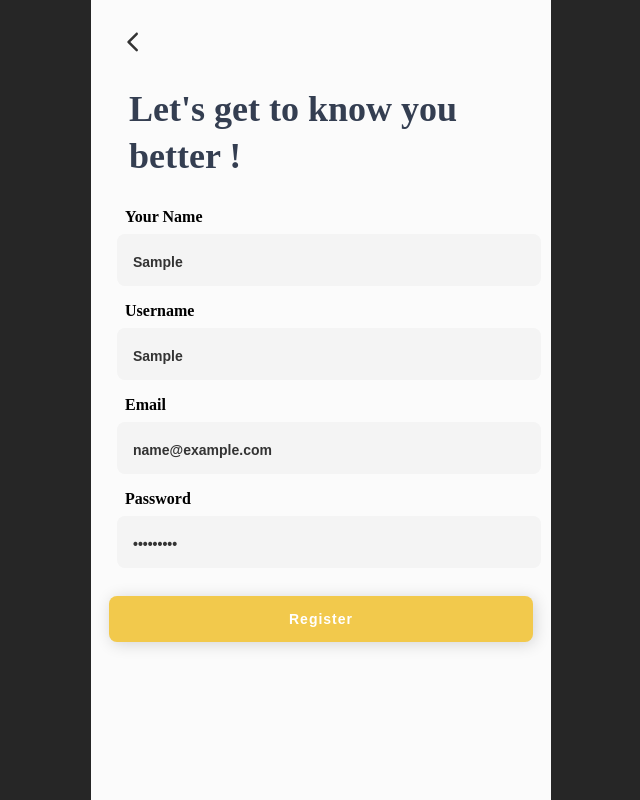
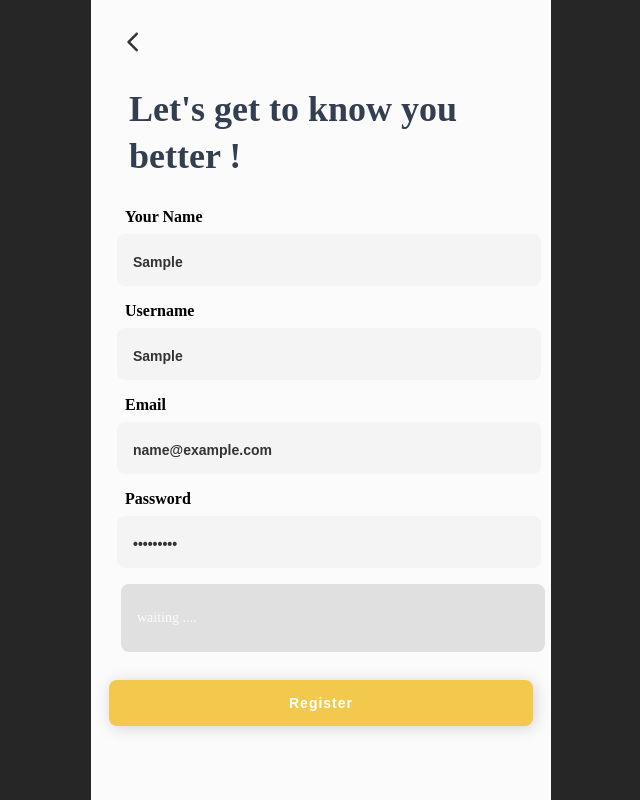
Before and after one commit to kanakkholwal/tic-tac-toe, a Next.js app: page /sign-up in a window 1280 px wide. Both pictures are taken after typing "Sample", "Sample", "name@example.com", "Sample123" into the empty fields and a click on the button "Register". Shown: the whole page, without its empty margins (319-959 px from the left). Built offline with nearby package versions, Linux system fonts and the light colour scheme; no server answers; a web font is replaced by a local one.

Commit message:
seveeral things added

```diff
--- a/src/components/Alert.jsx
+++ b/src/components/Alert.jsx
@@ -9,7 +9,7 @@ font-weight: 400;
 font-size: 14px;
 color:#fbfbfb;
 padding:26px 16px;
-background:${props => props.success ? "#6FCF97" : "#EB5757"}
+background:${props => props.type.length > 0 ? (props.type == "success" ? "#6FCF97" : props.type == "error" ? "#EB5757" : "#E0E0E0") : "#E0E0E0"};
 display:${props => props.hidden ? "none" : "block"}
 `;
 export default Alert;
--- a/src/pages/SignUp.jsx
+++ b/src/pages/SignUp.jsx
@@ -19,9 +19,11 @@ import { getAuth, signInWithEmailAndPassword } from "firebase/auth";
 export default function SignUp() {
     const [user, setUser] = useState({ email: "", password: "", username: "", displayName: "" });
     const router = useRouter();
-
+    const [status, setStatus] = useState({ type: "success", message: "Congratulations!!! Account created.", hide: true })
 
     async function RegisterUser({ email, username, displayName, password }) {
+
+        setStatus({ message: "waiting ....", type: "", hide: false })
 
         await axios.post('/api/auth/register', {
             email: email,
@@ -34,6 +36,9 @@ export default function SignUp() {
                 const { email } = response.data.body
                 const auth = getAuth(firebaseApp);
 
+                // setStatus({ message: response.data.body, ...status })
+                setStatus({ message: "Congratulations!!! Account created.", type: "success", hide: false })
+
                 signInWithEmailAndPassword(auth, email, password)
                     .then((userCredential) => {
                         // Signed in
@@ -41,6 +46,8 @@ export default function SignUp() {
                         console.log(user)
                         user && (() => {
                             localStorage.setItem("tic-tac-toe-user", JSON.stringify(user));
+                            setStatus({ message: "Login successful User", type: "success", hide: false })
+
                         })();
                         if (JSON.parse(localStorage.getItem("tic-tac-toe-user"))) {
 
@@ -50,8 +57,13 @@ export default function SignUp() {
                                     uid: uid,
                                 }).then((response) => {
                                     console.log(response.data);
-                                    if (response.data.body.isValid)
+                                    if (response.data.body.isValid) {
+                                        setStatus({ message: "Valid User", type: "success", hide: false })
+
                                         router.push("/game")
+                                    }
+                                    else
+                                        setStatus({ message: "InValid User", type: "error", hide: false })
 
                                 }).catch((error) => {
                                     console.log(error);
@@ -123,8 +135,9 @@ export default function SignUp() {
                 <Input type="password" placeholder="Type your name here" value={user.password} onChange={(e) => setUser({ ...user, password: e.target.value })} />
             </FormElement>
 
-            <Alert hidden={true}>
-                Congratulations!!! Account created.
+            <Alert hidden={status.hide} type={status.type}>
+
+                {status.message}
             </Alert>
             <ButtonContainer>
 
```
